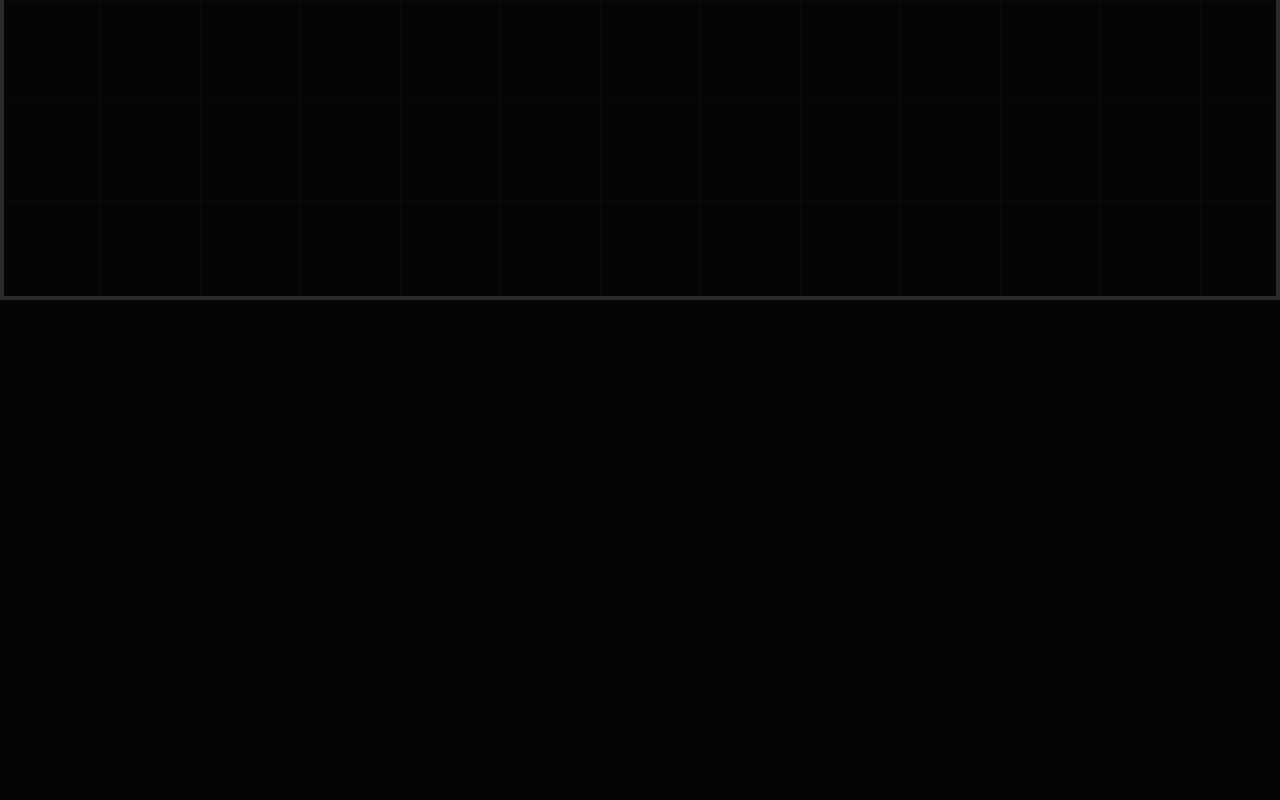
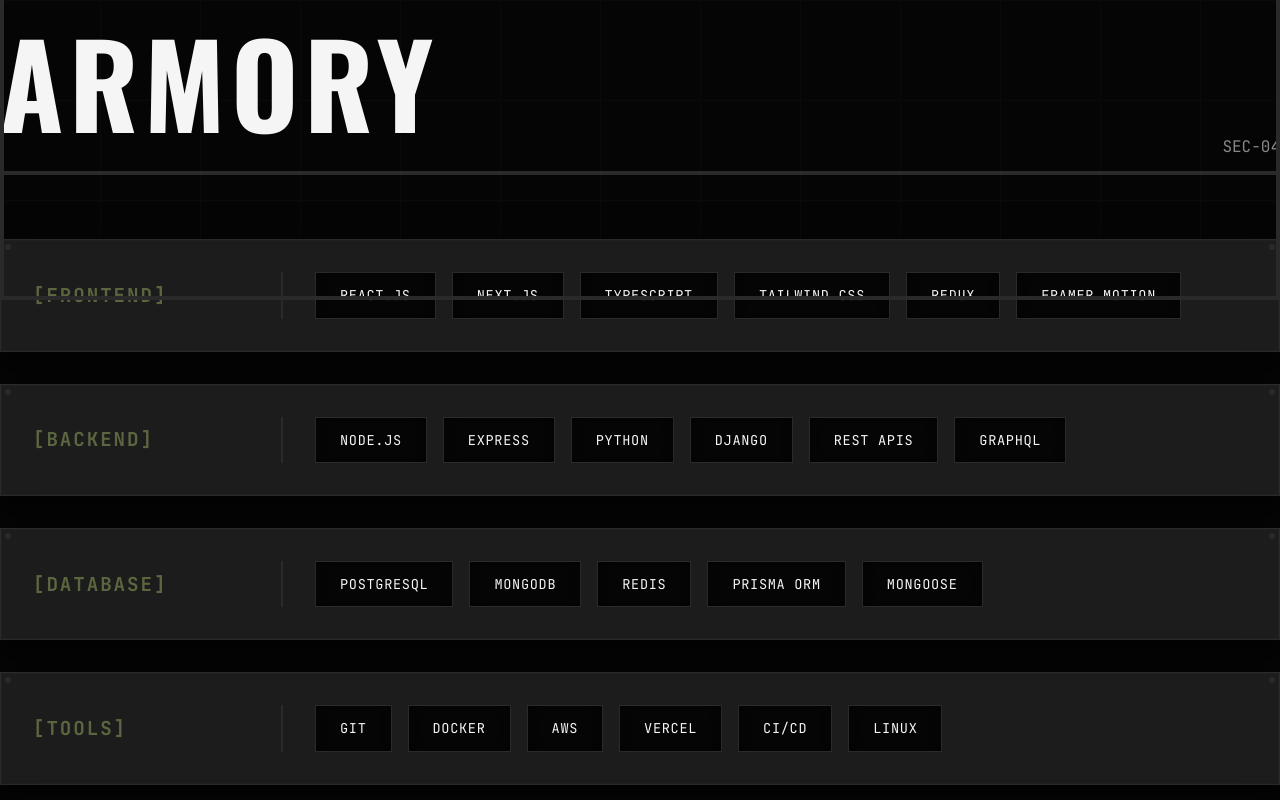
Before and after one commit to animeshtiwari018/Personal-Portfolio-New-, a Next.js app: page / in a window 1280 px wide. Shown: the part 500-1300 px from the top of the page. Before the commit the page ends 800 px from the top, so only its background shows below. Built offline with nearby package versions, Linux system fonts and the light colour scheme.

Commit message:
feat: implement portfolio section components including Entry, Operations, and Extraction modules

```diff
--- /dev/null
+++ b/components/Armory.jsx
@@ -0,0 +1,58 @@
+export default function Armory() {
+  const capabilities = [
+    {
+      group: "FRONTEND",
+      skills: ["React.js", "Next.js", "TypeScript", "Tailwind CSS", "Redux", "Framer Motion"]
+    },
+    {
+      group: "BACKEND",
+      skills: ["Node.js", "Express", "Python", "Django", "REST APIs", "GraphQL"]
+    },
+    {
+      group: "DATABASE",
+      skills: ["PostgreSQL", "MongoDB", "Redis", "Prisma ORM", "Mongoose"]
+    },
+    {
+      group: "TOOLS",
+      skills: ["Git", "Docker", "AWS", "Vercel", "CI/CD", "Linux"]
+    },
+    {
+      group: "SYSTEM DESIGN",
+      skills: ["Microservices", "Architecture", "Performance", "Security"]
+    }
+  ];
+
+  return (
+    <section id="armory" className="chamber container">
+      <div className="heading-section">
+        <h2>ARMORY</h2>
+        <span className="section-id">SEC-04</span>
+      </div>
+
+      <div style={{ display: 'flex', flexDirection: 'column', gap: '2rem' }}>
+        {capabilities.map((cap) => (
+          <div key={cap.group} className="steel-panel" style={{ padding: '2rem', display: 'grid', gridTemplateColumns: '250px 1fr', gap: '2rem', alignItems: 'center' }}>
+            <div className="text-mono" style={{ color: 'var(--accent-military)', fontSize: '1.2rem', fontWeight: 'bold', borderRight: '2px solid var(--border-color)', height: '100%', display: 'flex', alignItems: 'center' }}>
+              [{cap.group}]
+            </div>
+            <div style={{ display: 'flex', flexWrap: 'wrap', gap: '1rem' }}>
+              {cap.skills.map((skill) => (
+                <div key={skill} style={{
+                  backgroundColor: 'var(--bg-primary)',
+                  border: '1px solid var(--border-color)',
+                  padding: '0.75rem 1.5rem',
+                  fontFamily: 'var(--font-mono)',
+                  fontSize: '0.85rem',
+                  letterSpacing: '0.05em',
+                  boxShadow: 'inset 0 0 10px rgba(0,0,0,0.5)'
+                }}>
+                  {skill.toUpperCase()}
+                </div>
+              ))}
+            </div>
+          </div>
+        ))}
+      </div>
+    </section>
+  );
+}
```
